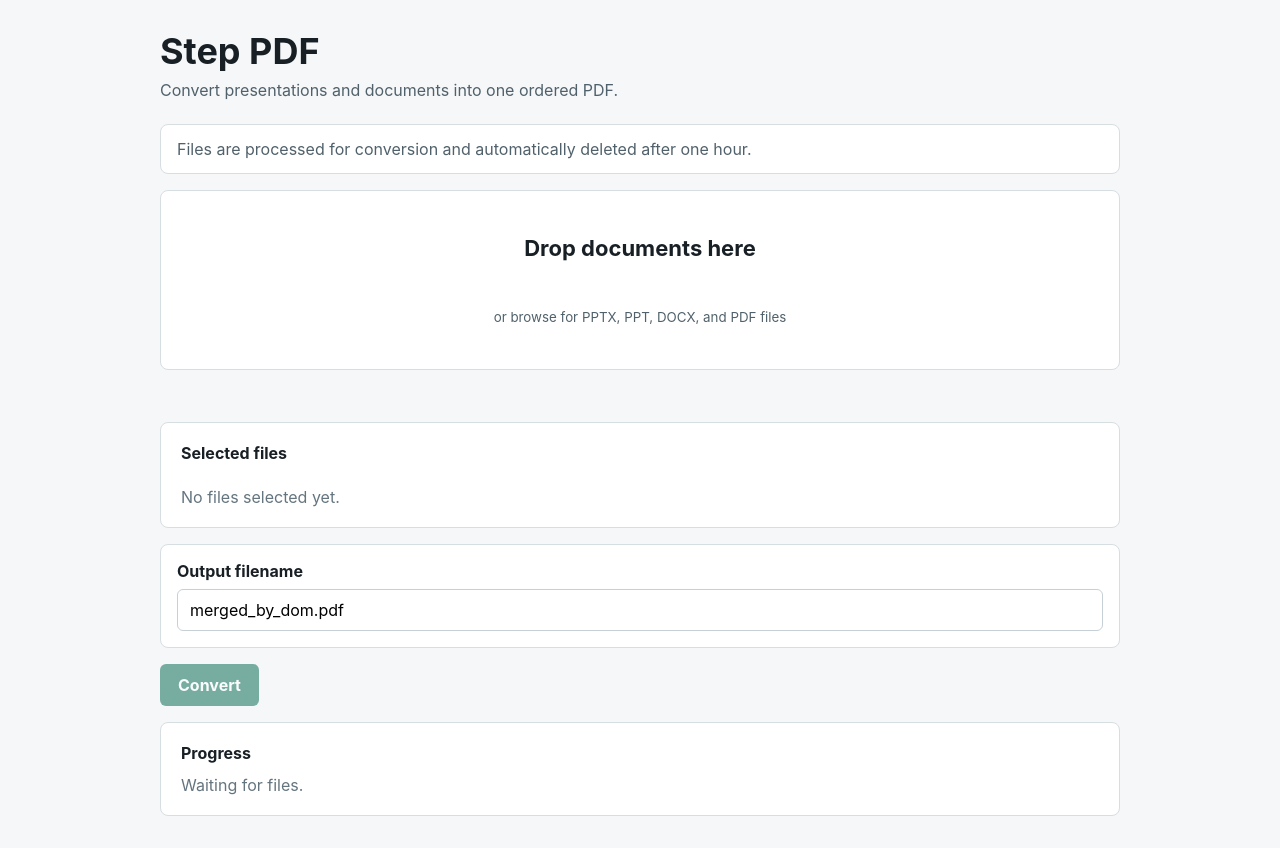
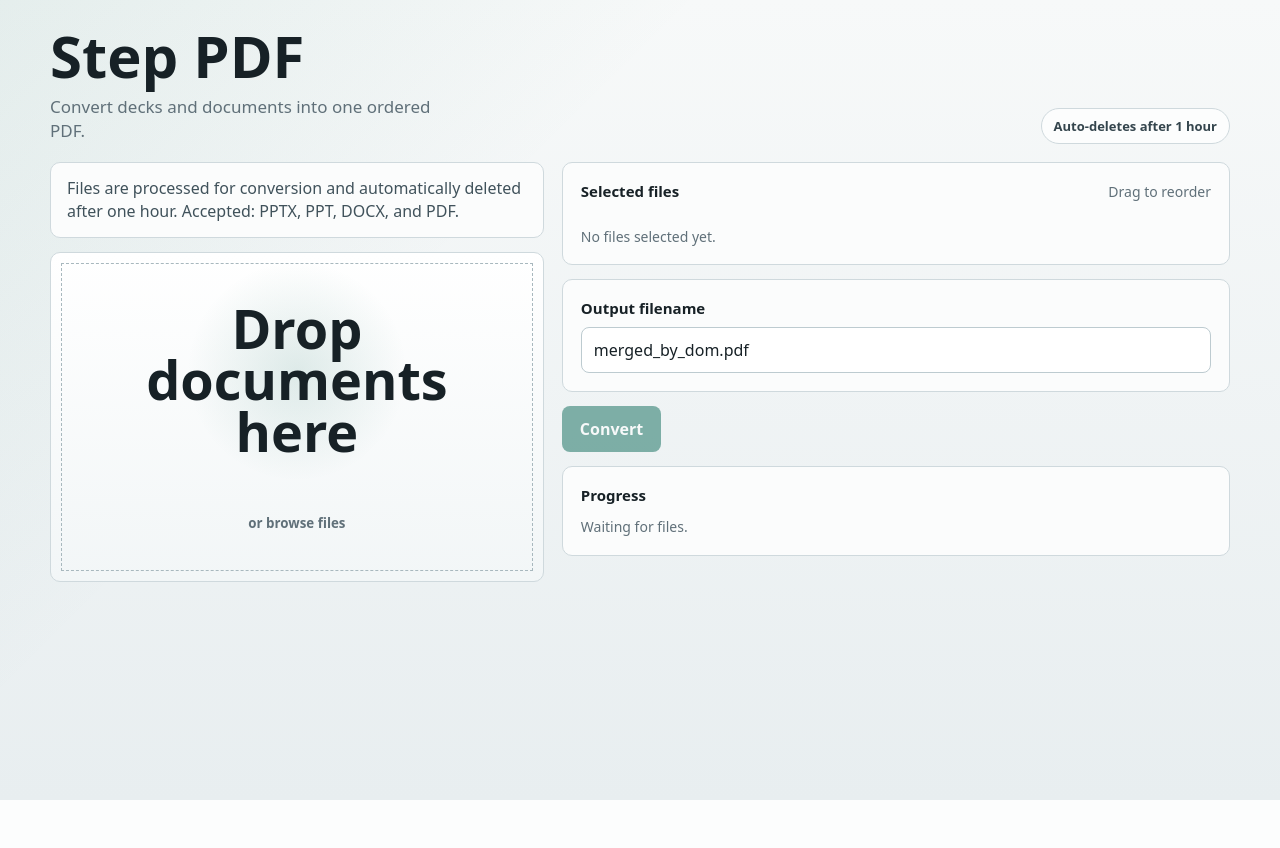
Before and after one commit to domljl/steppdf, a FastAPI app: page / in a window 1280 px wide. After the commit the page ends 800 px from the top, so only its background shows below. Run offline with FastAPI, Linux system fonts and the light colour scheme.

Commit message:
style: redesign conversion tool UI

```diff
--- a/app/static/styles.css
+++ b/app/static/styles.css
@@ -1,8 +1,16 @@
 :root {
   color-scheme: light;
-  font-family: Inter, ui-sans-serif, system-ui, -apple-system, BlinkMacSystemFont, "Segoe UI", sans-serif;
-  background: #f5f7f8;
-  color: #182026;
+  font-family: ui-sans-serif, system-ui, -apple-system, BlinkMacSystemFont, "Segoe UI", sans-serif;
+  background: #eef2f3;
+  color: #172126;
+  --accent: #0d6b5a;
+  --accent-strong: #094d42;
+  --border: #cfd9dd;
+  --muted: #607079;
+  --surface: #fbfcfc;
+  --surface-2: #f4f7f8;
+  --danger: #9c2f24;
+  --radius: 10px;
 }
 
 * {
@@ -13,18 +21,30 @@ body {
   margin: 0;
 }
 
+button,
+input {
+  font: inherit;
+}
+
 .page {
-  min-height: 100vh;
-  padding: 32px;
+  min-height: 100dvh;
+  padding: 28px;
+  background:
+    linear-gradient(135deg, rgb(13 107 90 / 0.08), transparent 34%),
+    linear-gradient(180deg, #f7f9f9 0%, #e8eef0 100%);
 }
 
 .tool {
-  width: min(960px, 100%);
+  width: min(1180px, 100%);
   margin: 0 auto;
 }
 
 .header {
-  margin-bottom: 24px;
+  display: flex;
+  align-items: end;
+  justify-content: space-between;
+  gap: 20px;
+  margin-bottom: 18px;
 }
 
 h1,
@@ -34,41 +54,79 @@ p {
 }
 
 h1 {
-  font-size: 36px;
-  line-height: 1.1;
+  font-size: clamp(34px, 5vw, 58px);
+  line-height: 0.98;
+  letter-spacing: 0;
 }
 
 .header p {
-  margin-top: 8px;
-  color: #50616b;
+  max-width: 42ch;
+  margin-top: 10px;
+  color: var(--muted);
+  font-size: 17px;
+  line-height: 1.45;
+}
+
+.retention {
+  flex: 0 0 auto;
+  border: 1px solid var(--border);
+  border-radius: 999px;
+  padding: 8px 12px;
+  background: rgb(255 255 255 / 0.72);
+  color: #34454d;
+  font-size: 13px;
+  font-weight: 700;
 }
 
 .workspace {
   display: grid;
-  gap: 16px;
+  grid-template-columns: minmax(320px, 0.85fr) minmax(420px, 1.15fr);
+  gap: 18px;
+  align-items: start;
+}
+
+.upload-column,
+.review-column {
+  display: grid;
+  gap: 14px;
 }
 
 .dropzone,
 .panel,
 .field,
 .notice {
-  border: 1px solid #d7dee2;
-  border-radius: 8px;
-  background: #fff;
+  border: 1px solid var(--border);
+  border-radius: var(--radius);
+  background: var(--surface);
 }
 
 .notice {
   padding: 14px 16px;
-  color: #50616b;
+  color: #40525b;
+  line-height: 1.45;
 }
 
 .dropzone {
+  position: relative;
   display: grid;
+  min-height: 330px;
   place-items: center;
-  min-height: 180px;
-  padding: 24px;
+  padding: 28px;
   text-align: center;
   cursor: pointer;
+  background:
+    radial-gradient(circle at 50% 36%, rgb(13 107 90 / 0.12), transparent 34%),
+    linear-gradient(180deg, #ffffff, #f2f6f7);
+  outline: 1px dashed #a8b8be;
+  outline-offset: -12px;
+  transition: transform 160ms ease, border-color 160ms ease, outline-color 160ms ease;
+}
+
+.dropzone:hover,
+.dropzone:focus-within {
+  border-color: var(--accent);
+  outline-color: var(--accent);
+  transform: translateY(-1px);
 }
 
 .dropzone input {
@@ -79,47 +137,65 @@ h1 {
 }
 
 .dropzone span {
-  font-size: 22px;
+  display: block;
+  max-width: 11ch;
+  font-size: clamp(34px, 5vw, 54px);
+  font-weight: 800;
+  line-height: 0.96;
+}
+
+.dropzone small {
+  display: block;
+  margin-top: 14px;
+  color: var(--muted);
   font-weight: 700;
 }
 
-.dropzone small {
-  margin-top: 8px;
-  color: #50616b;
+.panel,
+.field {
+  padding: 18px;
 }
 
-.panel {
-  padding: 20px;
+.panel-heading {
+  display: flex;
+  align-items: baseline;
+  justify-content: space-between;
+  gap: 12px;
 }
 
 .panel h2,
 .field span {
-  font-size: 16px;
-  font-weight: 700;
+  font-size: 15px;
+  font-weight: 800;
+}
+
+.panel-heading span,
+.empty-list {
+  color: var(--muted);
+  font-size: 14px;
 }
 
 .empty-list {
   margin-top: 12px;
-  color: #64757f;
 }
 
 .file-list {
   display: grid;
   gap: 8px;
-  margin: 12px 0 0;
+  margin: 14px 0 0;
   padding: 0;
   list-style: none;
 }
 
 .file-list li:not(.empty-list) {
   display: grid;
-  grid-template-columns: 1fr auto auto auto;
+  grid-template-columns: minmax(0, 1fr) auto auto auto;
   gap: 8px;
   align-items: center;
-  border: 1px solid #d7dee2;
-  border-radius: 6px;
-  padding: 10px 12px;
-  background: #f8fafb;
+  border: 1px solid var(--border);
+  border-radius: 8px;
+  padding: 10px;
+  background: var(--surface-2);
 }
 
 .file-list li[draggable="true"] {
@@ -131,56 +207,135 @@ h1 {
   overflow: hidden;
   text-overflow: ellipsis;
   white-space: nowrap;
+  font-weight: 700;
 }
 
 .file-list button {
-  padding: 6px 9px;
-  background: #e9eef1;
-  color: #182026;
+  border: 1px solid #bfccd1;
+  border-radius: 8px;
+  padding: 7px 9px;
+  background: #ffffff;
+  color: #26363d;
+}
+
+.file-list button:hover:not(:disabled) {
+  border-color: var(--accent);
+  color: var(--accent-strong);
 }
 
 .message {
   min-height: 20px;
-  color: #9c2f24;
+  color: var(--danger);
+  font-weight: 700;
 }
 
 .field {
   display: grid;
-  gap: 8px;
-  padding: 16px;
+  gap: 9px;
 }
 
 .field input {
   width: 100%;
-  border: 1px solid #c7d0d6;
-  border-radius: 6px;
-  padding: 10px 12px;
-  font: inherit;
+  border: 1px solid #bdcbd0;
+  border-radius: 8px;
+  padding: 11px 12px;
+  background: #ffffff;
+  color: #172126;
 }
 
-button {
+.field input:focus {
+  border-color: var(--accent);
+  outline: 3px solid rgb(13 107 90 / 0.18);
+}
+
+#convert-button,
+#progress-panel a {
   width: fit-content;
   border: 0;
-  border-radius: 6px;
-  background: #12715b;
-  color: #fff;
-  padding: 11px 18px;
-  font: inherit;
-  font-weight: 700;
+  border-radius: 8px;
+  background: var(--accent);
+  color: #ffffff;
+  padding: 12px 18px;
+  font-weight: 800;
+  text-decoration: none;
   cursor: pointer;
+  transition: transform 120ms ease, background 120ms ease;
 }
 
-button:disabled {
-  cursor: not-allowed;
-  opacity: 0.55;
+#convert-button:hover:not(:disabled),
+#progress-panel a:hover {
+  background: var(--accent-strong);
 }
 
-@media (max-width: 640px) {
+#convert-button:active,
+#progress-panel a:active {
+  transform: translateY(1px);
+}
+
+#convert-button:disabled {
+  cursor: not-allowed;
+  opacity: 0.5;
+}
+
+#progress-panel {
+  line-height: 1.45;
+}
+
+#progress-panel:not(.empty-list) {
+  margin-top: 12px;
+}
+
+#progress-panel p {
+  color: var(--danger);
+  font-weight: 800;
+}
+
+details {
+  margin-top: 12px;
+}
+
+summary {
+  cursor: pointer;
+  color: var(--accent-strong);
+  font-weight: 800;
+}
+
+pre {
+  overflow: auto;
+  border: 1px solid var(--border);
+  border-radius: 8px;
+  padding: 12px;
+  background: #eef3f4;
+  color: #26363d;
+}
+
+@media (max-width: 820px) {
   .page {
-    padding: 20px;
+    padding: 18px;
   }
 
-  h1 {
-    font-size: 30px;
+  .header {
+    display: grid;
+    align-items: start;
+  }
+
+  .retention {
+    width: fit-content;
+  }
+
+  .workspace {
+    grid-template-columns: 1fr;
+  }
+
+  .dropzone {
+    min-height: 220px;
+  }
+
+  .file-list li:not(.empty-list) {
+    grid-template-columns: 1fr 1fr 1fr;
+  }
+
+  .file-list span {
+    grid-column: 1 / -1;
   }
 }
--- a/app/templates/index.html
+++ b/app/templates/index.html
@@ -13,22 +13,29 @@
         <header class="header">
           <div>
             <h1>Step PDF</h1>
-            <p>Convert presentations and documents into one ordered PDF.</p>
+            <p>Convert decks and documents into one ordered PDF.</p>
           </div>
+          <span class="retention">Auto-deletes after 1 hour</span>
         </header>
 
         <form class="workspace" id="conversion-form" data-max-files="50" data-max-total-bytes="1073741824">
-          <p class="notice">Files are processed for conversion and automatically deleted after one hour.</p>
+          <div class="upload-column">
+            <p class="notice">Files are processed for conversion and automatically deleted after one hour. Accepted: PPTX, PPT, DOCX, and PDF.</p>
 
             <label class="dropzone" id="dropzone">
               <input id="file-input" type="file" multiple accept=".pptx,.ppt,.docx,.pdf">
               <span>Drop documents here</span>
-            <small>or browse for PPTX, PPT, DOCX, and PDF files</small>
+              <small>or browse files</small>
             </label>
             <div class="message" id="file-message" role="status" aria-live="polite"></div>
+          </div>
 
+          <div class="review-column">
             <section class="panel" aria-labelledby="selected-files-heading">
+              <div class="panel-heading">
                 <h2 id="selected-files-heading">Selected files</h2>
+                <span>Drag to reorder</span>
+              </div>
               <ol class="file-list" id="selected-files">
                 <li class="empty-list">No files selected yet.</li>
               </ol>
@@ -43,9 +50,12 @@
             <button id="convert-button" type="button" disabled>Convert</button>
 
             <section class="panel" aria-labelledby="progress-heading">
+              <div class="panel-heading">
                 <h2 id="progress-heading">Progress</h2>
+              </div>
               <div class="empty-list" id="progress-panel">Waiting for files.</div>
             </section>
+          </div>
         </form>
       </section>
     </main>
```
Lines whose indentation alone changed are shown as unchanged.
